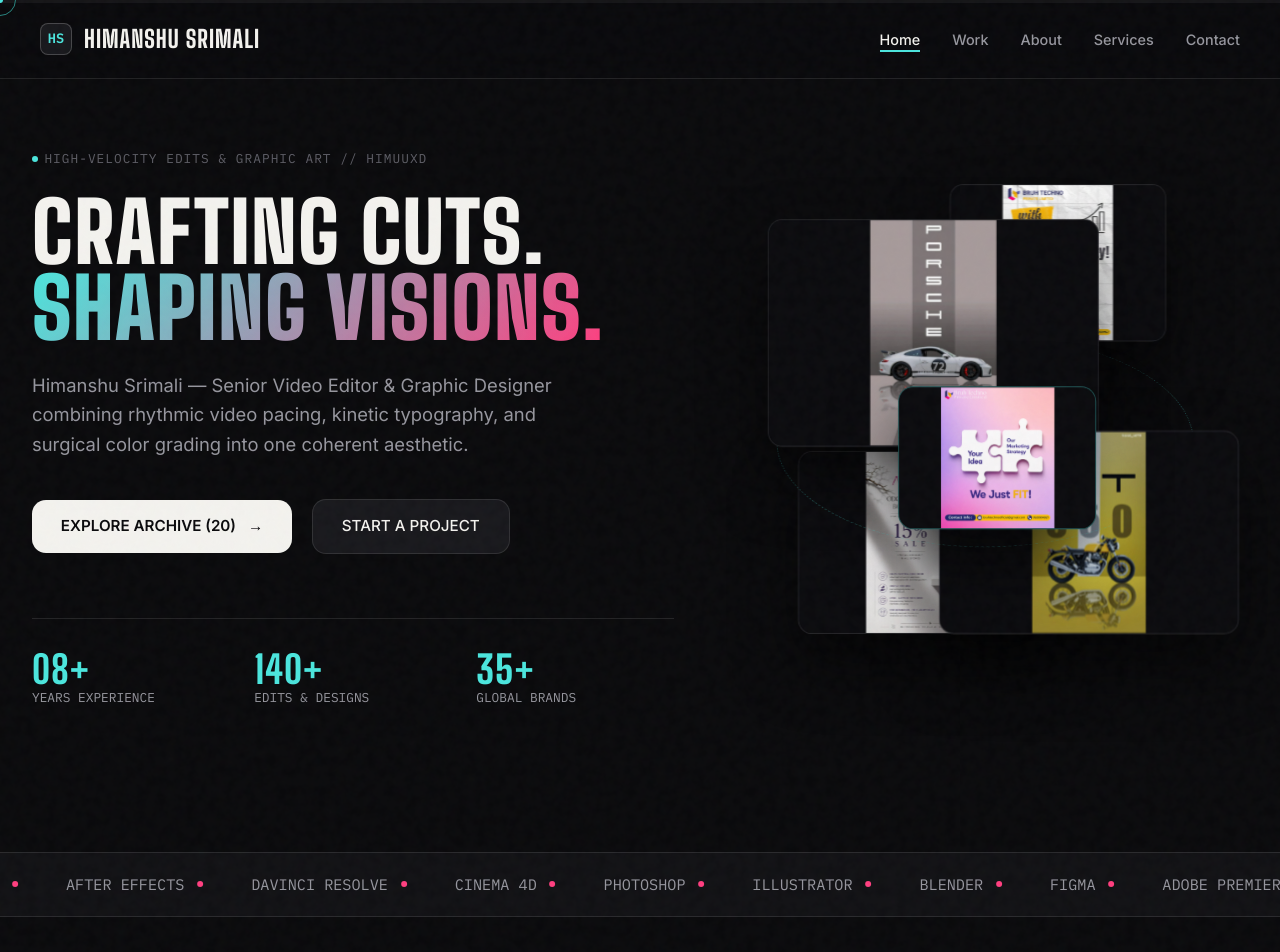
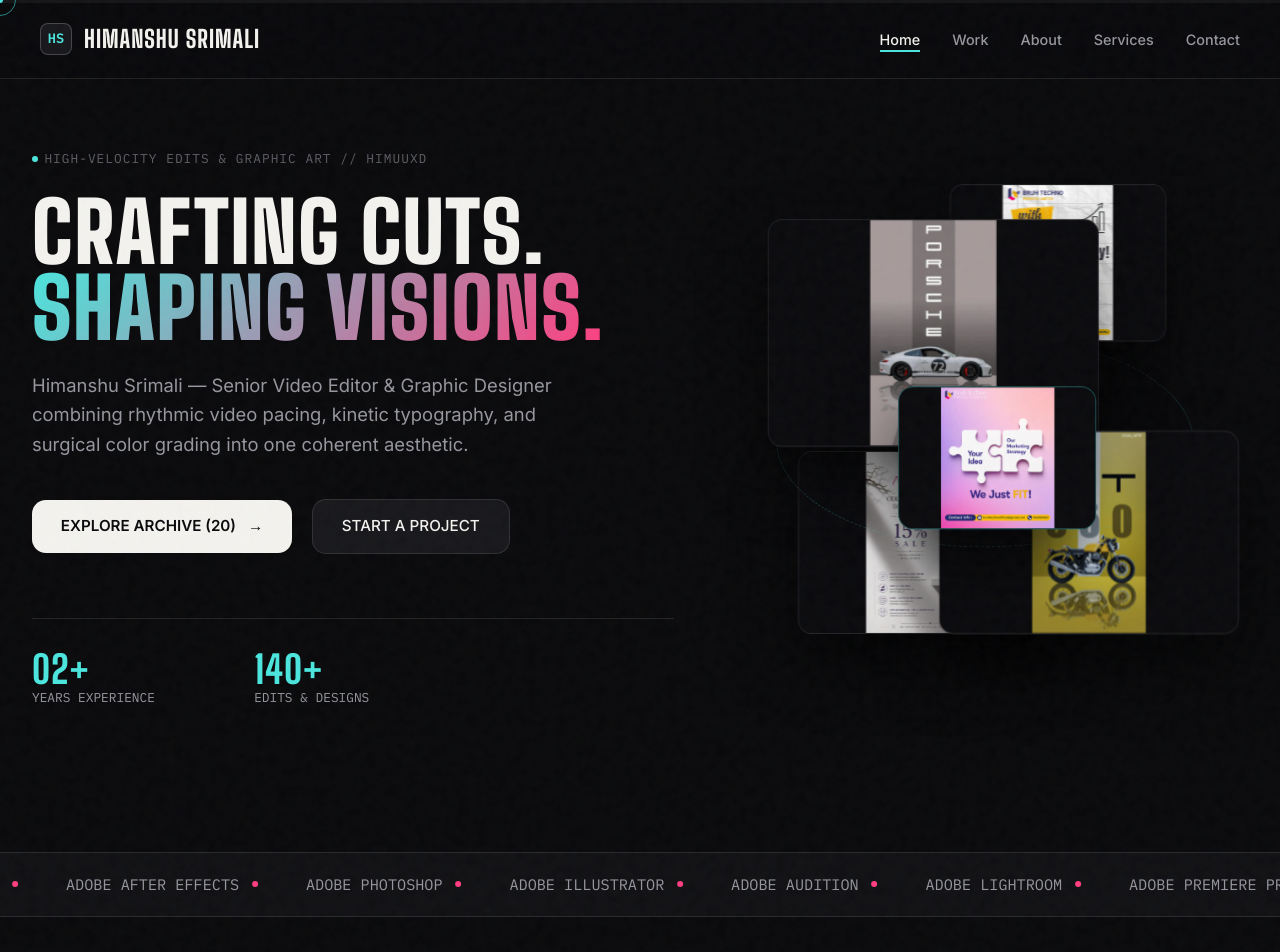
Before and after one commit to Laxit85/himanshu-portfolio-, a React (Vite) app: page / in a window 1280 px wide. Shown: the top 952 px of the page. Built offline with nearby package versions, Linux system fonts and the light colour scheme.

Commit message:
Update experience stats and marquee tools to Adobe suite

```diff
--- a/src/components/Hero.jsx
+++ b/src/components/Hero.jsx
@@ -61,16 +61,12 @@ export function Hero({ onSelectProject }) {
 
         <div className="hero-stats">
           <div className="stat-item">
-            <h3>08+</h3>
+            <h3>02+</h3>
             <p>Years Experience</p>
           </div>
           <div className="stat-item">
             <h3>140+</h3>
             <p>Edits & Designs</p>
-          </div>
-          <div className="stat-item">
-            <h3>35+</h3>
-            <p>Global Brands</p>
           </div>
         </div>
       </div>
--- a/src/components/Marquee.jsx
+++ b/src/components/Marquee.jsx
@@ -2,14 +2,18 @@ import React from 'react';
 
 export function Marquee() {
   const tools = [
-    'ADOBE PREMIERE PRO', 'AFTER EFFECTS', 'DAVINCI RESOLVE', 'CINEMA 4D',
-    'PHOTOSHOP', 'ILLUSTRATOR', 'BLENDER', 'FIGMA'
+    'ADOBE PREMIERE PRO',
+    'ADOBE AFTER EFFECTS',
+    'ADOBE PHOTOSHOP',
+    'ADOBE ILLUSTRATOR',
+    'ADOBE AUDITION',
+    'ADOBE LIGHTROOM'
   ];
 
   return (
     <section className="marquee-container">
       <div className="marquee-track">
-        {tools.concat(tools).map((tool, idx) => (
+        {tools.concat(tools).concat(tools).map((tool, idx) => (
           <div key={idx} className="marquee-item">
             <span>{tool}</span>
             <div className="dot"></div>
--- a/src/pages/AboutPage.jsx
+++ b/src/pages/AboutPage.jsx
@@ -8,17 +8,17 @@ export function AboutPage() {
           <span className="mono-tag">BIO // DISCIPLINE & VISION</span>
           <h2 style={{ fontSize: '3.2rem', margin: '0.5rem 0 1.5rem' }}>ONE VOICE, DUAL CRAFTS.</h2>
           <p style={{ color: 'var(--ink-dim)', marginBottom: '1rem', fontSize: '1.05rem' }}>
-            I’m Himanshu Srimali — a Senior Video Editor and Graphic Designer with 8+ years crafting high-velocity digital visual content for global brands, agencies, and record labels.
+            I’m Himanshu Srimali — a Video Editor and Graphic Designer with 2+ years crafting high-velocity digital visual content for brands, agencies, and content creators.
           </p>
           <p style={{ color: 'var(--ink-dim)', marginBottom: '2rem' }}>
             Rather than splitting video editing and graphic design into separate siloes, I build visual projects where typography breathes through frame cuts and video pacing dictates graphic layout.
           </p>
 
           <div className="chip-cloud">
-            <div className="chip-item"><span className="chip-cat">NLE:</span> Premiere Pro / Resolve</div>
-            <div className="chip-item"><span className="chip-cat">VFX:</span> After Effects / Cinema 4D</div>
+            <div className="chip-item"><span className="chip-cat">NLE:</span> Premiere Pro</div>
+            <div className="chip-item"><span className="chip-cat">VFX:</span> After Effects</div>
             <div className="chip-item"><span className="chip-cat">ART:</span> Photoshop / Illustrator</div>
-            <div className="chip-item"><span className="chip-cat">AUDIO:</span> Audition / Logic Pro</div>
+            <div className="chip-item"><span className="chip-cat">AUDIO:</span> Audition / Media Encoder</div>
           </div>
         </div>
 
--- a/src/pages/HomePage.jsx
+++ b/src/pages/HomePage.jsx
@@ -80,7 +80,7 @@ export function HomePage({ onSelectProject }) {
           <div className="service-card">
             <div className="service-icon">[04]</div>
             <h3>COLOR GRADING & FINISHING</h3>
-            <p>DaVinci Resolve color passes, match-grading, cinematic film emulation LUTs, and high-dynamic-range mastering.</p>
+            <p>Lumetri Color passes, match-grading, cinematic film emulation LUTs, and high-dynamic-range mastering.</p>
             <ul className="service-inclusions">
               <li>Match Grading & Look Creation</li>
               <li>HDR Mastering</li>
--- a/src/pages/ServicesPage.jsx
+++ b/src/pages/ServicesPage.jsx
@@ -18,7 +18,7 @@ export function ServicesPage() {
           <ul className="service-inclusions">
             <li>Full Narrative Cut</li>
             <li>Sound Design & SFX</li>
-            <li>DaVinci Look Grade</li>
+            <li>Lumetri Color Grade</li>
           </ul>
         </div>
 
@@ -46,7 +46,7 @@ export function ServicesPage() {
 
         <div className="service-card">
           <div className="service-icon">OFFERING D</div>
-          <h3>COLOR GRADING & RESOLVE FINISHING</h3>
+          <h3>COLOR GRADING & ADOBE FINISHING</h3>
           <p>Professional color correction, look development, shot matching, skin tone preservation, and delivery in 4K DCI / Rec.709 / HDR10.</p>
           <ul className="service-inclusions">
             <li>Shot-to-Shot Matching</li>
```
